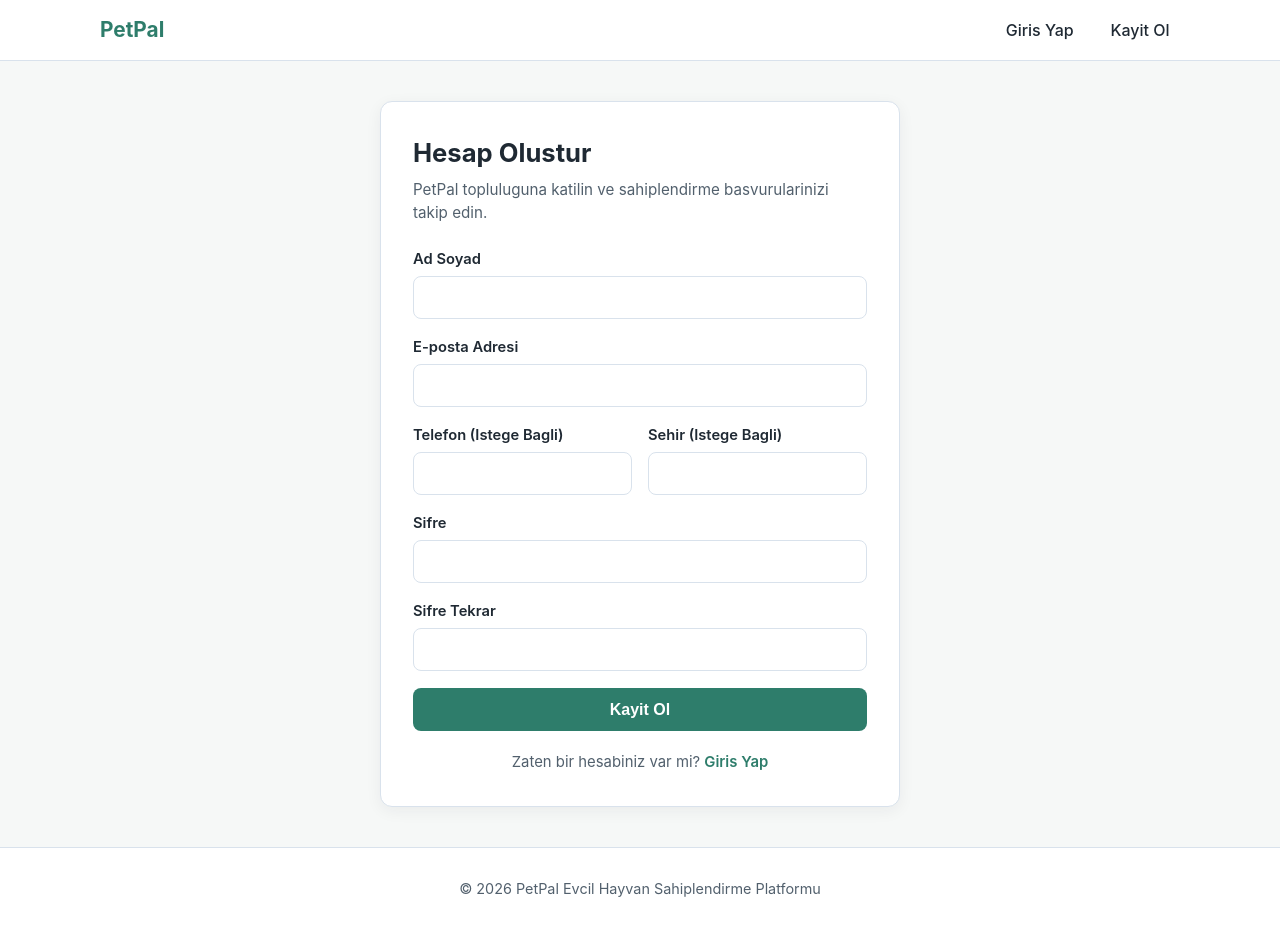
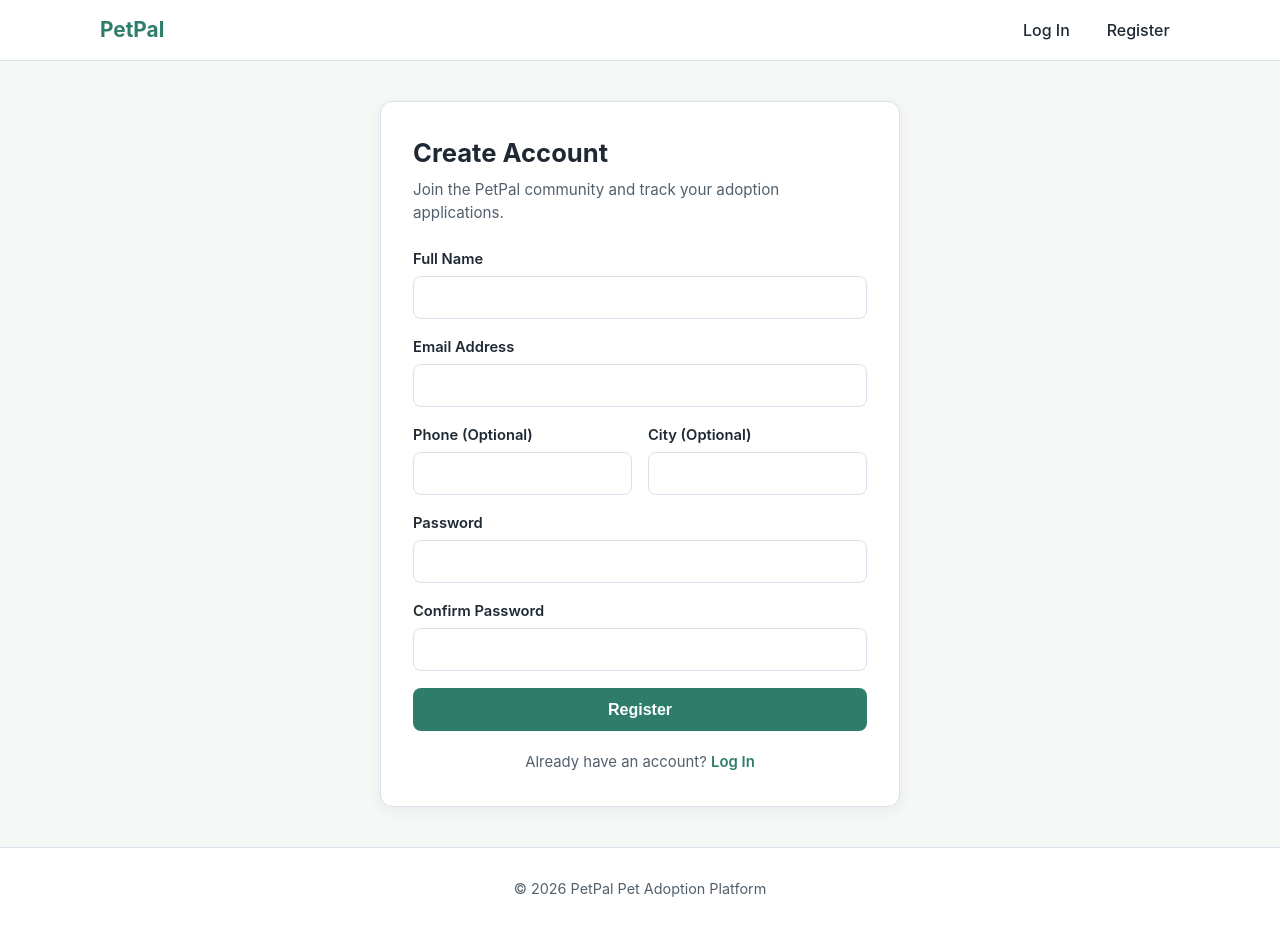
Before and after one commit to tpu-ims-web-2026/b2-pet-adoption-site, a PHP site: page /register.php in a window 1280 px wide. Run offline with PHP 8.4, Linux system fonts and the light colour scheme.

Commit message:
i18n: translate auth forms and error messages to English

```diff
--- a/config.php
+++ b/config.php
@@ -34,5 +34,5 @@ try {
     $pdo = new PDO($dsn, $dbUser, $dbPass, $pdoOptions);
 } catch (PDOException $exception) {
     http_response_code(500);
-    exit('Veritabani baglantisi kurulamadi. Lutfen daha sonra tekrar deneyin.');
+    exit('Database connection failed. Please try again later.');
 }
--- a/includes/auth.php
+++ b/includes/auth.php
@@ -36,7 +36,7 @@ function is_logged_in(): bool
 function require_login(): void
 {
     if (!is_logged_in()) {
-        set_flash('error', 'Bu sayfaya erismek icin lutfen giris yapin.');
+        set_flash('error', 'Please log in to continue.');
         redirect('login.php');
     }
 }
--- a/register.php
+++ b/register.php
@@ -2,7 +2,7 @@
 require_once 'config.php';
 require_once 'includes/auth.php';
 
-$pageTitle = 'Kayit Ol - PetPal';
+$pageTitle = 'Register - PetPal';
 $flash = get_flash();
 $hasSharedHeader = file_exists('includes/header.php');
 
@@ -11,7 +11,7 @@ if ($hasSharedHeader) {
 } else {
 ?>
 <!DOCTYPE html>
-<html lang="tr">
+<html lang="en">
 <head>
     <meta charset="UTF-8">
     <meta name="viewport" content="width=device-width, initial-scale=1.0">
@@ -20,11 +20,11 @@ if ($hasSharedHeader) {
 </head>
 <body>
     <header class="site-header">
-        <nav class="site-nav" aria-label="Ana Menu">
+        <nav class="site-nav" aria-label="Main Navigation">
             <a class="site-brand" href="index.php">PetPal</a>
             <ul class="nav-links">
-                <li><a href="login.php">Giris Yap</a></li>
-                <li><a href="register.php">Kayit Ol</a></li>
+                <li><a href="login.php">Log In</a></li>
+                <li><a href="register.php">Register</a></li>
             </ul>
         </nav>
     </header>
@@ -33,8 +33,8 @@ if ($hasSharedHeader) {
 }
 ?>
         <section class="form-card" aria-labelledby="register-heading">
-            <h1 id="register-heading">Hesap Olustur</h1>
-            <p class="form-subtitle">PetPal topluluguna katilin ve sahiplendirme basvurularinizi takip edin.</p>
+            <h1 id="register-heading">Create Account</h1>
+            <p class="form-subtitle">Join the PetPal community and track your adoption applications.</p>
 
             <?php if ($flash !== null) { ?>
                 <div class="<?php echo $flash['type'] === 'success' ? 'alert-success' : 'alert-error'; ?>" role="alert">
@@ -44,7 +44,7 @@ if ($hasSharedHeader) {
 
             <form class="auth-form" action="register.php" method="POST">
                 <div class="form-group">
-                    <label for="full_name">Ad Soyad</label>
+                    <label for="full_name">Full Name</label>
                     <input
                         type="text"
                         id="full_name"
@@ -56,7 +56,7 @@ if ($hasSharedHeader) {
                 </div>
 
                 <div class="form-group">
-                    <label for="email">E-posta Adresi</label>
+                    <label for="email">Email Address</label>
                     <input
                         type="email"
                         id="email"
@@ -69,7 +69,7 @@ if ($hasSharedHeader) {
 
                 <div class="form-row">
                     <div class="form-group">
-                        <label for="phone">Telefon (Istege Bagli)</label>
+                        <label for="phone">Phone (Optional)</label>
                         <input
                             type="tel"
                             id="phone"
@@ -80,7 +80,7 @@ if ($hasSharedHeader) {
                     </div>
 
                     <div class="form-group">
-                        <label for="city">Sehir (Istege Bagli)</label>
+                        <label for="city">City (Optional)</label>
                         <input
                             type="text"
                             id="city"
@@ -92,7 +92,7 @@ if ($hasSharedHeader) {
                 </div>
 
                 <div class="form-group">
-                    <label for="password">Sifre</label>
+                    <label for="password">Password</label>
                     <input
                         type="password"
                         id="password"
@@ -103,7 +103,7 @@ if ($hasSharedHeader) {
                 </div>
 
                 <div class="form-group">
-                    <label for="password_confirm">Sifre Tekrar</label>
+                    <label for="password_confirm">Confirm Password</label>
                     <input
                         type="password"
                         id="password_confirm"
@@ -113,11 +113,11 @@ if ($hasSharedHeader) {
                     >
                 </div>
 
-                <button type="submit" class="btn-primary">Kayit Ol</button>
+                <button type="submit" class="btn-primary">Register</button>
             </form>
 
             <p class="form-footer-link">
-                Zaten bir hesabiniz var mi? <a href="login.php">Giris Yap</a>
+                Already have an account? <a href="login.php">Log In</a>
             </p>
         </section>
 <?php
@@ -127,7 +127,7 @@ if (file_exists('includes/footer.php')) {
 ?>
     </main>
     <footer class="site-footer">
-        <p>&copy; <?php echo e(date('Y')); ?> PetPal Evcil Hayvan Sahiplendirme Platformu</p>
+        <p>&copy; <?php echo e(date('Y')); ?> PetPal Pet Adoption Platform</p>
     </footer>
 </body>
 </html>
```
Also changed, not shown: login.php (+12 -12 lines).
